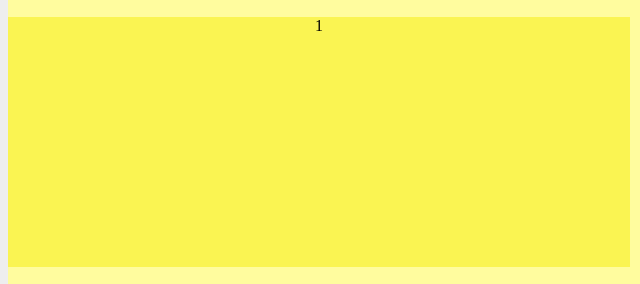
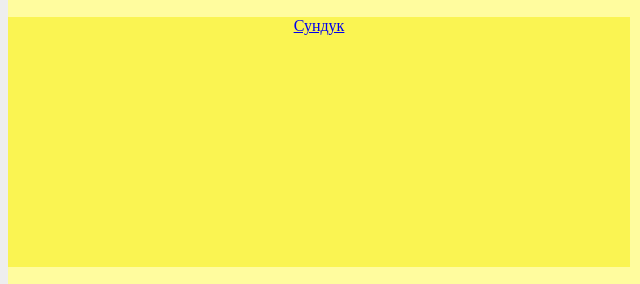
Before and after one commit to Mihaylov-d0990/Mihaylov-d0990.github.io, a plain HTML site: page index.html in a window 1280 px wide. Shown: the part 906-1190 px from the top of the page, 0-640 px from the left. Drawn offline with Linux system fonts and the light colour scheme.

Commit message:
Update index.html

```diff
--- a/index.html
+++ b/index.html
@@ -25,7 +25,7 @@
       <div class="block4 gridBlock"><a href="map.html">Карта</a></div>
       <div class="block5 gridBlock"><a href="paragraph.html">Абзацы</a></div>
       <div class="block6 gridBlock"><a href="https://it2019vki.github.io/">ВКИ</a></div>
-      <div class="block7 gridBlock">1</div>
+      <div class="block7 gridBlock"><a href="chest.html">Сундук</a></div>
       <div class="block8 gridBlock">2</div>
       <div class="block9 gridBlock">3</div>
     </article>
```
